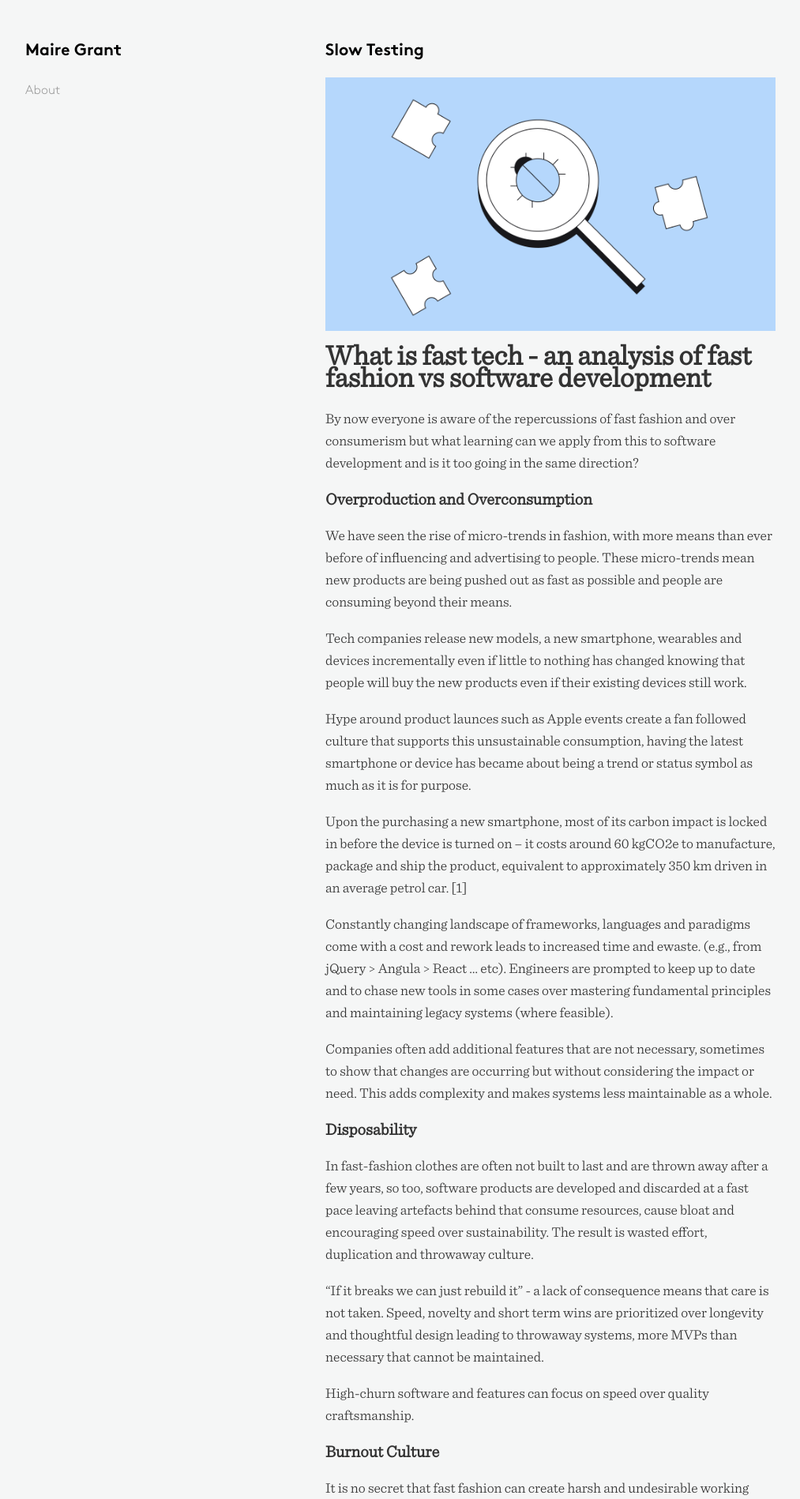
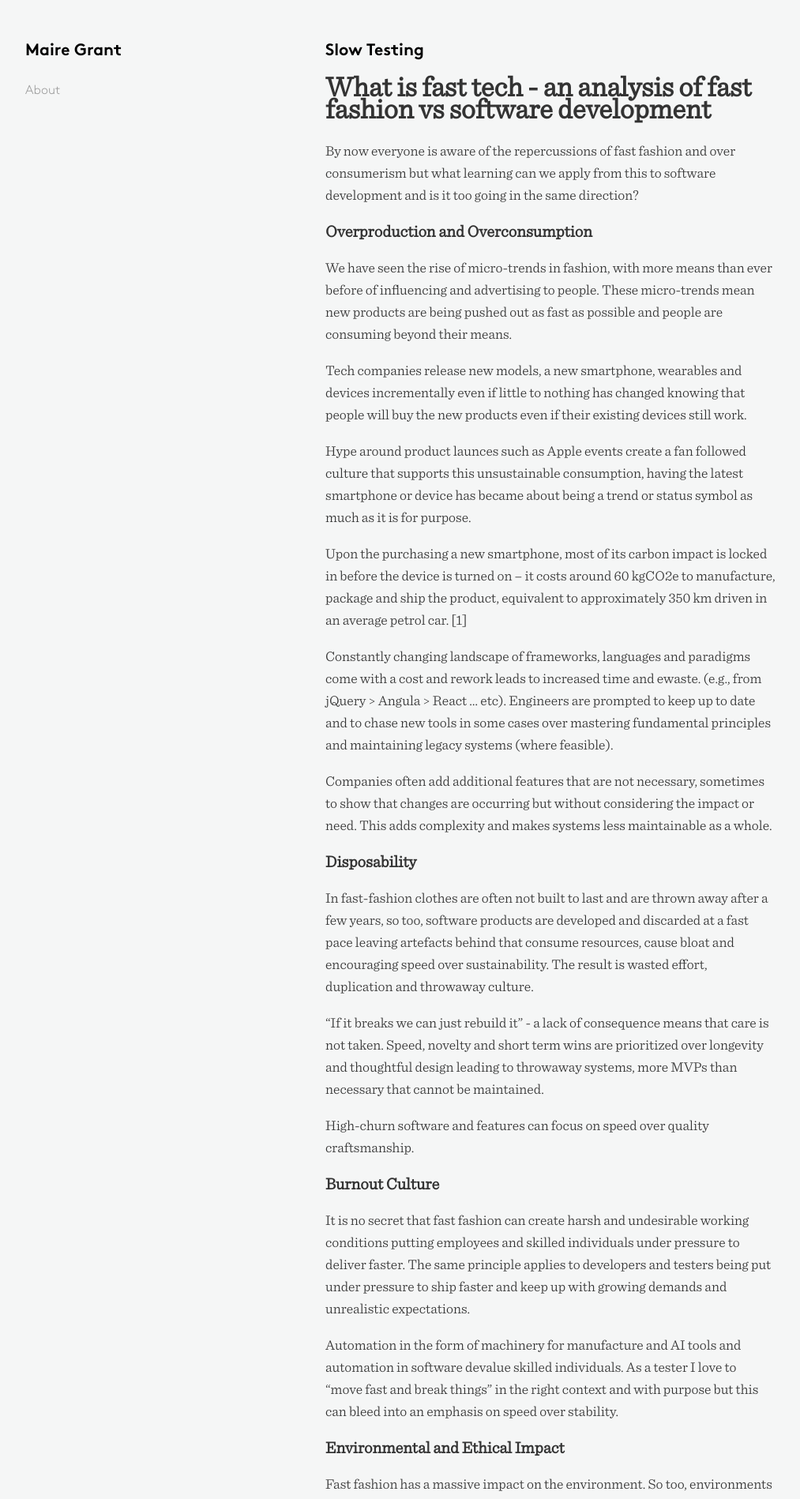
Before and after one commit to mairegrant/mairegrant.github.io, a Jekyll site: the page built from _posts/2025-06-10-Slow-Testing.md, in a window 1280 px wide. Shown: the top 1898 px of the page at 79% size, without its empty margins (38-1051 px from the left). Built offline with Jekyll 4.4.1, drawn with Linux system fonts in a browser that asks for light colours.

Commit message:
remove graphic

```diff
--- a/_posts/2025-06-10-Slow-Testing.md
+++ b/_posts/2025-06-10-Slow-Testing.md
@@ -3,8 +3,6 @@ layout:     post
 title:      "Slow Testing"
 published:  true
 ---
-
-![ResponsibleAI](/assets/bugs.png)
 
 # What is fast tech - an analysis of fast fashion vs software development
 
```
